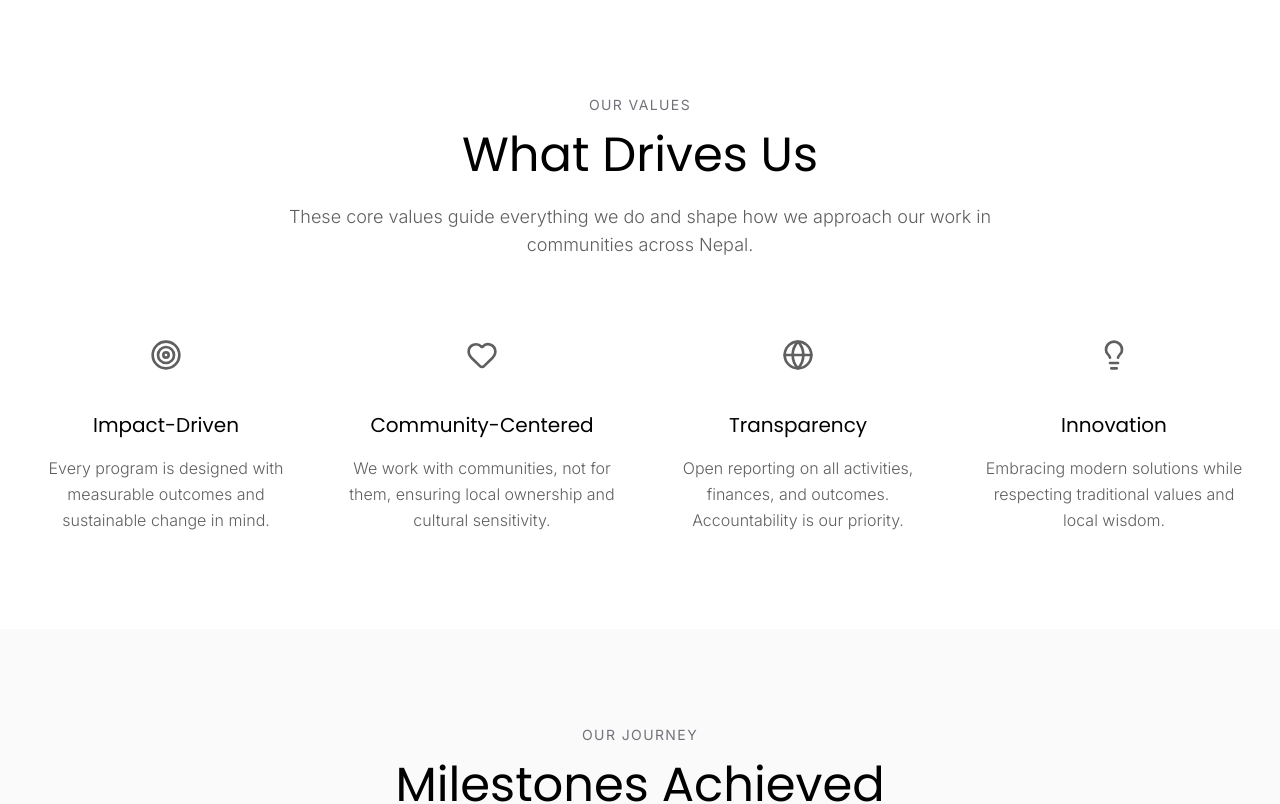
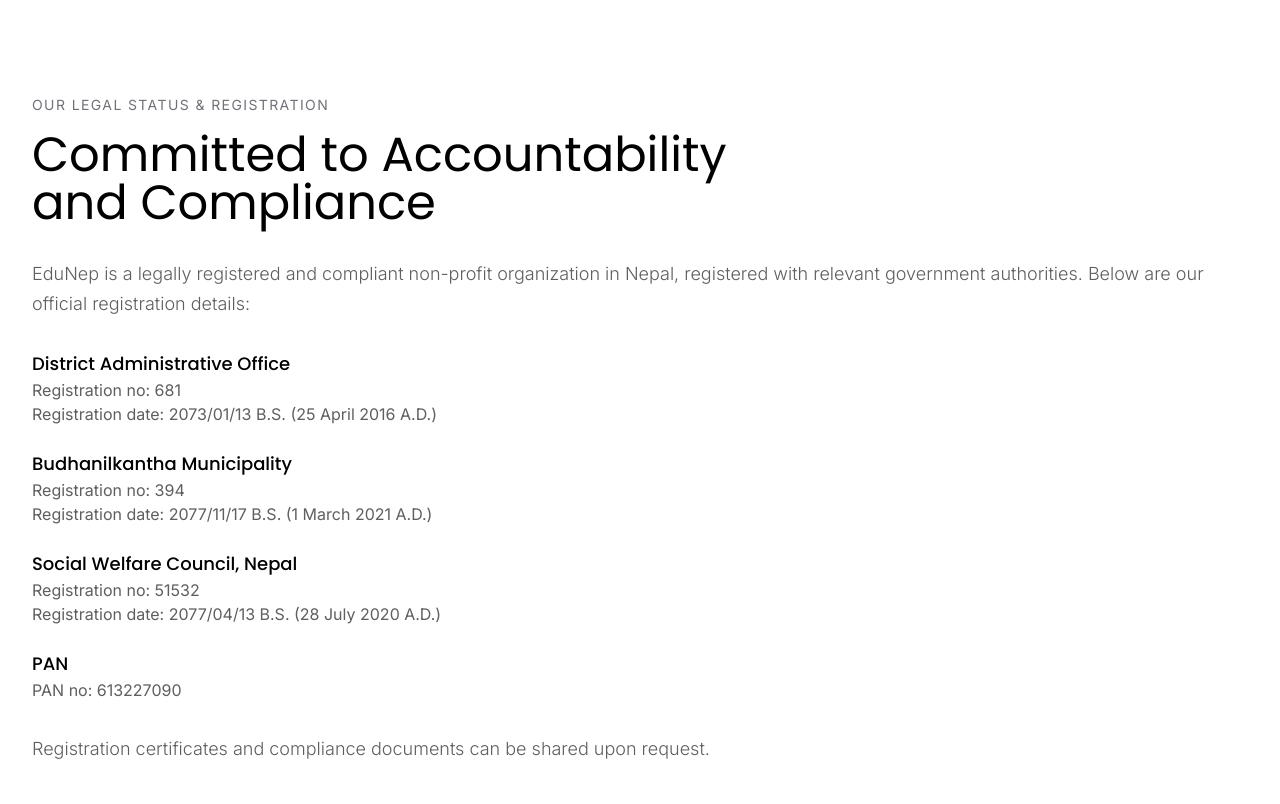
Before and after one commit to nischalsb/EduN-Website, a React (Vite) app: page /about in a window 1280 px wide. Shown: the part 1180-1984 px from the top of the page. Built offline with nearby package versions, Linux system fonts and the light colour scheme; no server answers.

Commit message:
Added reg details

```diff
--- a/src/pages/About.tsx
+++ b/src/pages/About.tsx
@@ -235,8 +235,68 @@ const About: React.FC = () => {
         </div>
       </section>
 
+      {/* Legal & Transparency */}
+      <section className="bg-white section-padding">
+        <div className="container-custom">
+          <div className="grid grid-cols-1 gap-16 items-start">
+            <motion.div
+              initial={{ opacity: 0, x: -30 }}
+              whileInView={{ opacity: 1, x: 0 }}
+              viewport={{ once: true }}
+              transition={{ duration: 0.8 }}
+            >
+              <div className="text-sm tracking-widest uppercase text-gray-500 mb-4">
+                Our Legal Status & Registration
+              </div>
+
+              <h2 className="text-4xl md:text-5xl font-light text-black mb-0 leading-tight">
+                Committed to Accountability
+              </h2>
+              <h2 className="text-4xl md:text-5xl font-light text-black mt-0 leading-tight">
+                and Compliance
+              </h2>
+
+              <div className="space-y-8">
+                <p className="text-lg text-gray-600 font-light mt-8 leading-relaxed">
+                  EduNep is a legally registered and compliant non-profit organization in Nepal, registered with relevant government authorities. Below are our official registration details:
+                </p>
+
+                <div className="space-y-6">
+                  <div>
+                    <h3 className="text-lg font-medium text-black">District Administrative Office</h3>
+                    <p className="text-gray-600">Registration no: 681</p>
+                    <p className="text-gray-600">Registration date: 2073/01/13 B.S. (25 April 2016 A.D.)</p>
+                  </div>
+
+                  <div>
+                    <h3 className="text-lg font-medium text-black">Budhanilkantha Municipality</h3>
+                    <p className="text-gray-600">Registration no: 394</p>
+                    <p className="text-gray-600">Registration date: 2077/11/17 B.S. (1 March 2021 A.D.)</p>
+                  </div>
+
+                  <div>
+                    <h3 className="text-lg font-medium text-black">Social Welfare Council, Nepal</h3>
+                    <p className="text-gray-600">Registration no: 51532</p>
+                    <p className="text-gray-600">Registration date: 2077/04/13 B.S. (28 July 2020 A.D.)</p>
+                  </div>
+
+                  <div>
+                    <h3 className="text-lg font-medium text-black">PAN</h3>
+                    <p className="text-gray-600">PAN no: 613227090</p>
+                  </div>
+                </div>
+
+                <p className="text-lg text-gray-600 font-light leading-relaxed">
+                  Registration certificates and compliance documents can be shared upon request.
+                </p>
+              </div>
+            </motion.div>
+          </div>
+        </div>
+      </section>
+
       {/* Values */}
-      <section className="bg-white section-padding">
+      <section className="bg-gray-50 section-padding">
         <div className="container-custom">
           <motion.div
             className="text-center mb-16"
@@ -288,7 +348,7 @@ const About: React.FC = () => {
 
 
       {/* Timeline */}
-      <section className="bg-gray-50 section-padding">
+      <section className="bg-white section-padding">
         <div className="container-custom">
           <motion.div
             className="text-center mb-16"
```
